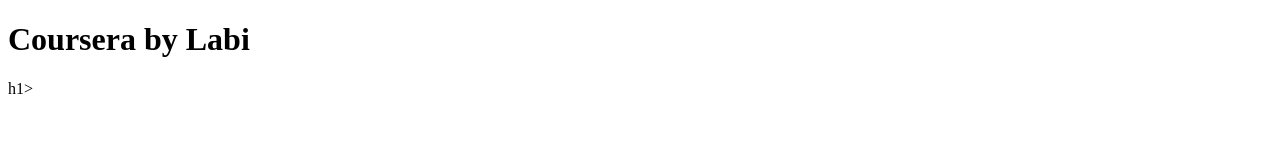
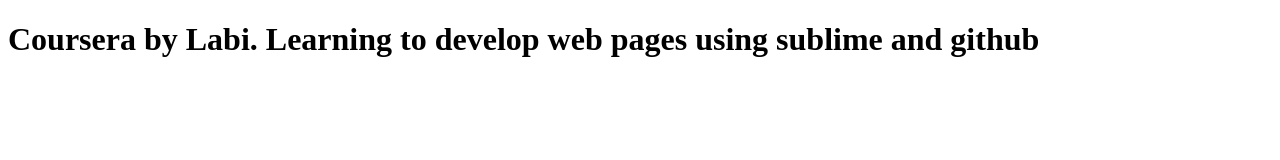
Before and after one commit to labiman/coursera-labi, a plain HTML site: page site/index.html in a window 1280 px wide. Drawn offline with Linux system fonts and the light colour scheme.

Commit message:
Small addition to our page content.

```diff
--- a/site/index.html
+++ b/site/index.html
@@ -4,6 +4,6 @@
 	<title>Hello Coursera </title>
 </head>
 <body>
-<h1>Coursera by Labi</h1>h1>
+<h1>Coursera by Labi. Learning to develop web pages using sublime and github</h1>
 </body>
 </html>
```
